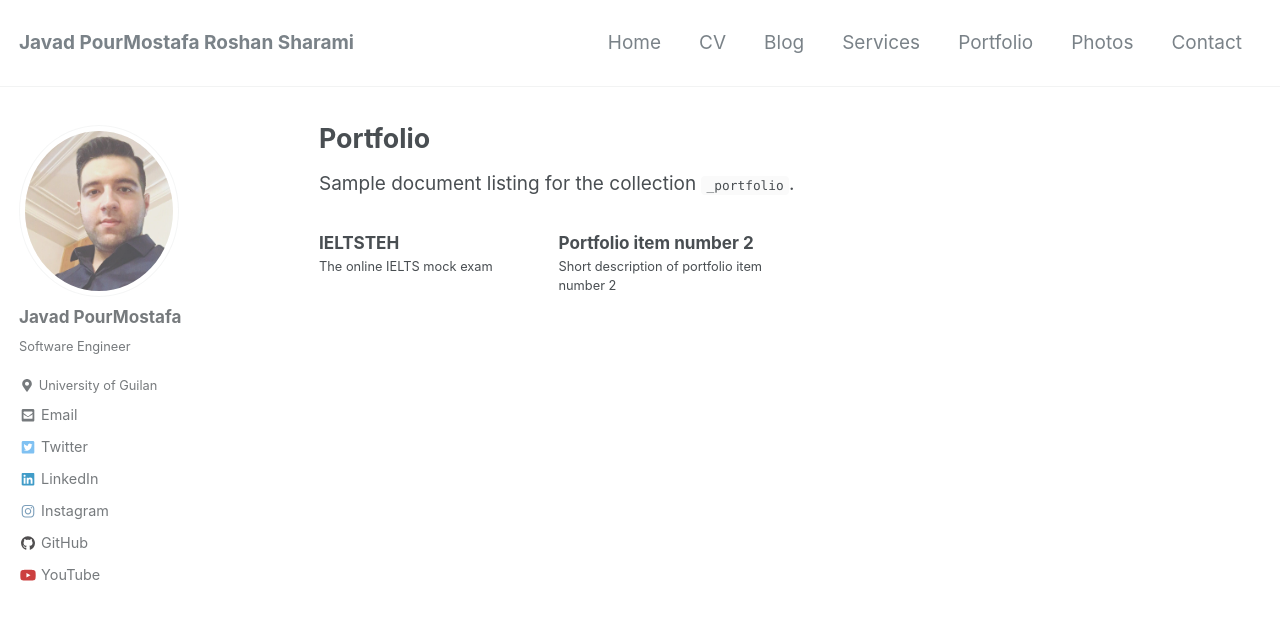
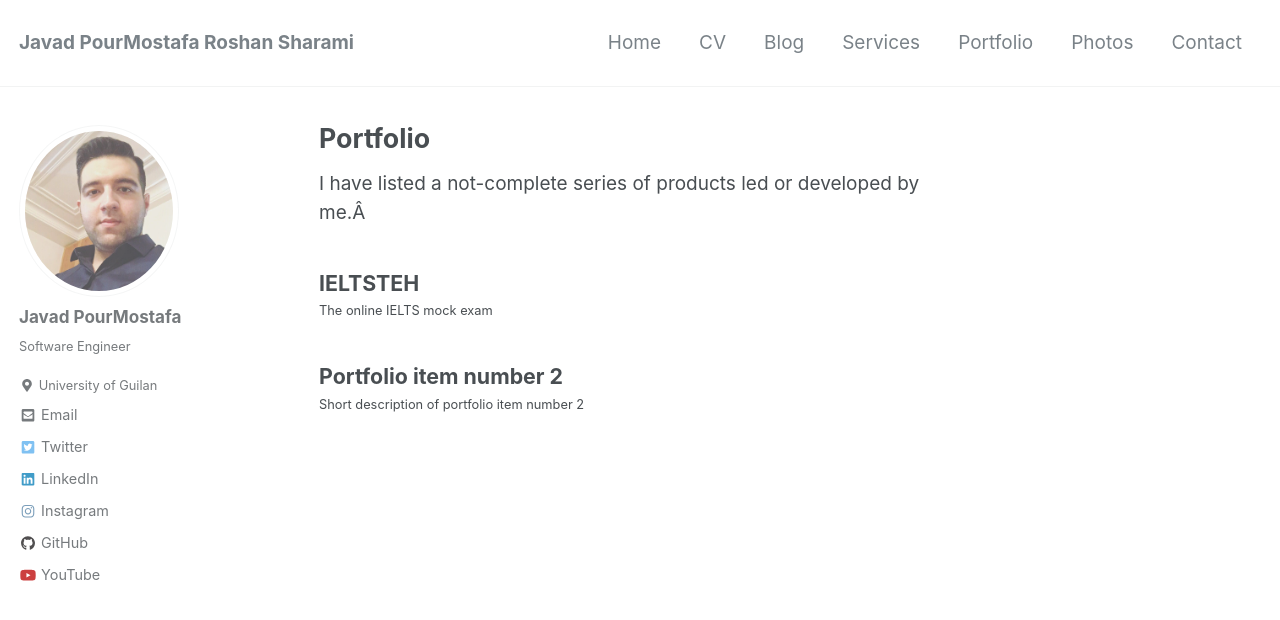
Before and after one commit to JoyeBright/JoyeBright.github.io, a Jekyll site: the page built from _pages/portfolio.md, in a window 1280 px wide and 900 px high. Shown: the top 620 px of the window. Built offline with Jekyll 4.4.1, drawn with Linux system fonts in a browser that asks for light colours; nearby versions of some CDN libraries.

Commit message:
portfolio and ieltsteh

```diff
--- a/_pages/portfolio.md
+++ b/_pages/portfolio.md
@@ -3,8 +3,6 @@ title: Portfolio
 layout: collection
 permalink: /portfolio/
 collection: portfolio
-entries_layout: grid
-classes: wide
 ---
 
-Sample document listing for the collection `_portfolio`.
+I have listed a not-complete series of products led or developed by me.Â
```
Also changed, not shown: _portfolio/ieltsteh.md (+3 -0 lines), assets/images/ieltsteh.jpg (added).
